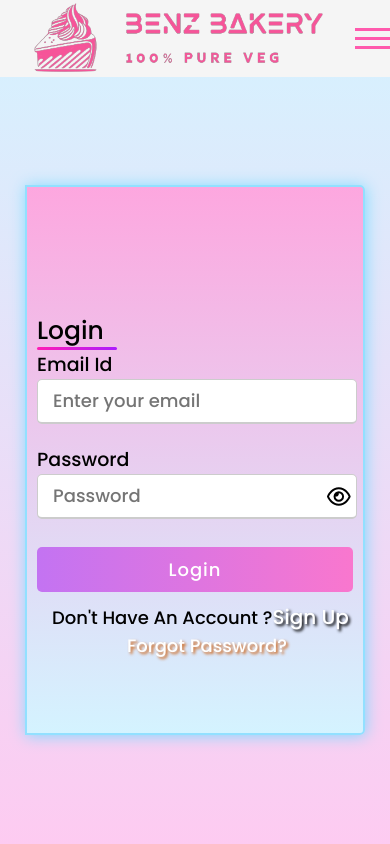
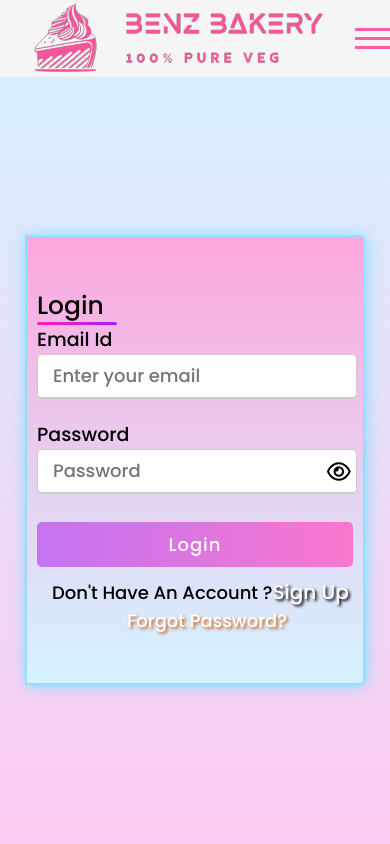
Before and after one commit to akashyadav2000/benzbakery-web-app, a React (Vite) app: page /benzbakery-web-app/Login in a window 390 px wide. Shown: the top 844 px of the page. Built offline with nearby package versions, Linux system fonts and the light colour scheme; a web font is replaced by a local one.

Commit message:
responsive:3rd try 415px

```diff
--- a/src/components/Login/Login.css
+++ b/src/components/Login/Login.css
@@ -234,7 +234,11 @@
       @media only screen and (max-width: 415px) {
 
         .login-container{
-            height: 550px;
+            height: 450px;
+        }
+
+        .login-title{
+            margin-top: 40px;
         }
 
           }
```
